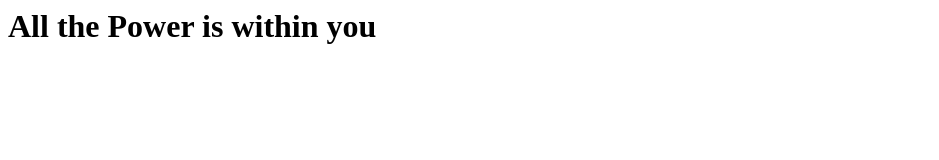
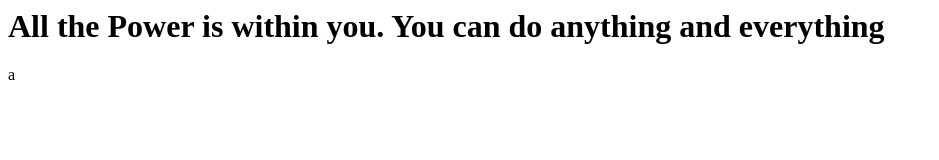
Before and after one commit to curlyheadcoder/MexdyRepo, a plain HTML site: page index.html in a window 1280 px wide. Shown: the whole page, without its empty margins (0-939 px from the left). Drawn offline with Linux system fonts and the light colour scheme.

Commit message:
Updated Version

```diff
--- a/index.html
+++ b/index.html
@@ -1,5 +1,5 @@
 <html>
 	<body>
-		<h1> All the Power is within you </h1>
+		<h1> All the Power is within you. You can do anything and everything </h1>
 	</body>
-</html>
+</html>a
```
